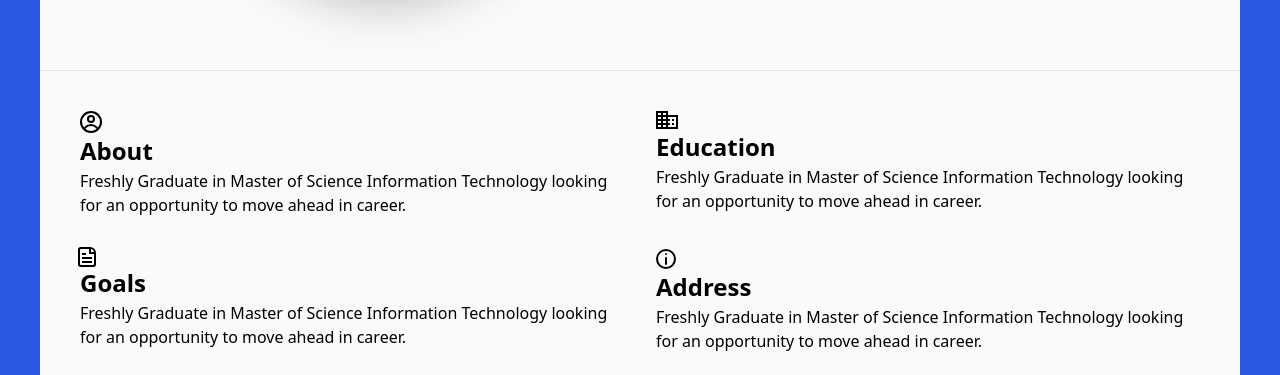
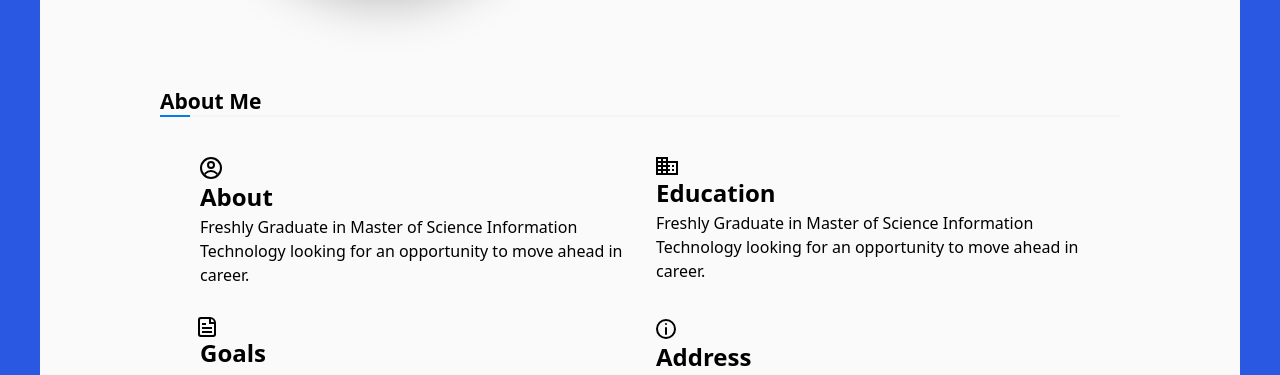
Before and after one commit to nilabhanjan/ResumeBuilder-frontend, an Angular app: page / in a window 1280 px wide. Shown: the part 557-932 px from the top of the page. Built offline with nearby package versions, Linux system fonts and the light colour scheme.

Commit message:
user info with rashmika

```diff
--- a/src/app/app.component.html
+++ b/src/app/app.component.html
@@ -1,7 +1,6 @@
 <div class="bg-gray-50 dark:bg-gray-800 lg:m-10 lg:rounded-2xl">
   <app-menubar></app-menubar>
   <app-info></app-info>
-  <hr class="bg-gray-900 dark:bg-gray-50">
   <app-middle></app-middle>
   <app-testimonial></app-testimonial>
 </div>
--- a/src/app/component/middle/middle.component.html
+++ b/src/app/component/middle/middle.component.html
@@ -1,4 +1,9 @@
-<div class="grid grid-cols-2 dark:text-white m-6">
+<div class="container dark:text-white ">
+  <div class="p-2"></div>
+  <div class="block-title pb2 mb-1">
+    <h2>About Me</h2>
+  </div>
+<div class="grid grid-cols-2 m-6">
   <div class="divs">
     <i class="gg-profile"></i>
     <h4 class="">About</h4>
@@ -24,3 +29,4 @@
   </div>
 
 </div>
+</div>
```
